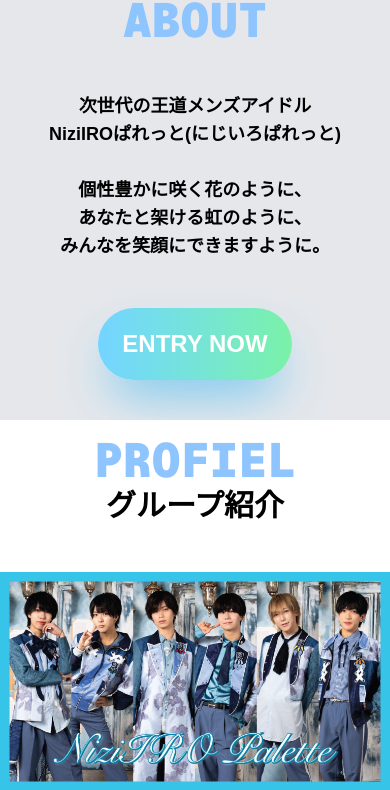
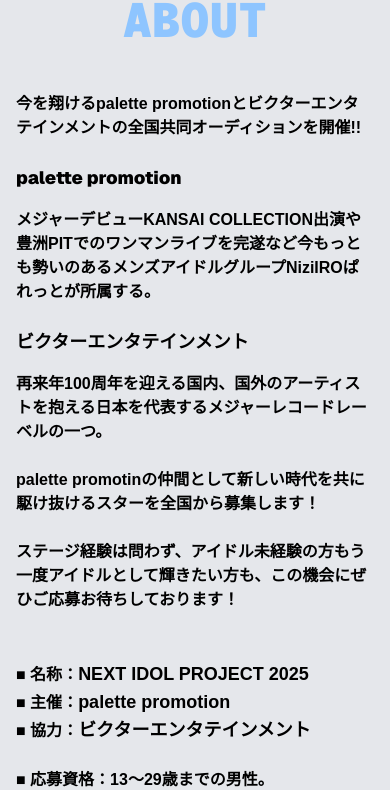
Before and after one commit to koushingnu/nizipro-kagalp, a Next.js app: page / in a window 390 px wide. Shown: the part 343-1133 px from the top of the page. Built offline with nearby package versions, Linux system fonts and the light colour scheme.

Commit message:
文言追加

```diff
--- a/src/app/page.tsx
+++ b/src/app/page.tsx
@@ -1,7 +1,7 @@
 import { Top } from "@/components/01_top";
 import { About } from "@/components/02_about";
-import {Profile} from "@/components/03_profile";
-import {Debut} from "@/components/04_profile_debut";
+import {Profile} from "@/components/04_profile";
+import {Project} from "@/components/03_about_project";
 import {Message} from "@/components/05_MESSAGE";
 import {Requirement} from "@/components/06_requirement";
 import {Last} from "@/components/07_last";
--- a/src/components/02_about.tsx
+++ b/src/components/02_about.tsx
@@ -9,13 +9,30 @@
 
             <div className="flex justify-center w-full">
                 <div className="max-w-3xl w-full px-4">
-                    <p className="text-black text-lg lg:text-2xl text-center py-4 font-black">
-                    次世代の王道メンズアイドル<br />
-                    NiziIROぱれっと(にじいろぱれっと)<br /><br />
+                    <p className="text-black text-base lg:text-lg text-left py-4 font-extrabold lg:font-bold">
+                        今を翔けるpalette promotionとビクターエンタテインメントの全国共同オーディションを開催!!<br /><br />
+                        <span className="font-sans text-lg lg:text-2xl font-black">palette promotion</span>
+                        <span className="block mt-4 lg:mt-6"></span>
+                        メジャーデビューKANSAI COLLECTION出演や豊洲PITでのワンマンライブを完遂など今もっとも勢いのあるメンズアイドルグループNiziIROぱれっとが所属する。<br /><br />
+                        <span className="font-sans text-lg lg:text-2xl font-black">ビクターエンタテインメント</span>
+                        <span className="block mt-4 lg:mt-6"></span>
+                        再来年100周年を迎える国内、国外のアーティストを抱える日本を代表するメジャーレコードレーベルの一つ。<br /><br />
+                        palette promotinの仲間として新しい時代を共に駆け抜けるスターを全国から募集します！<br /><br />
+                        ステージ経験は問わず、アイドル未経験の方もう一度アイドルとして輝きたい方も、この機会にぜひご応募お待ちしております！<br/><br/><br/>
 
-                    個性豊かに咲く花のように、<br />
-                    あなたと架ける虹のように、<br />
-                    みんなを笑顔にできますように。<br />
+                        ■ 名称：<span className="font-black text-lg">NEXT IDOL PROJECT 2025</span><br />
+                        ■ 主催：<span className="font-black text-lg">palette promotion </span><br />
+                        ■ 協力：<span className="font-black text-lg">ビクターエンタテインメント</span><br /><br />
+                        ■ 応募資格：13〜29歳までの男性。<br />
+                        ※プロダクションに所属していない方。<br />（もしくは事務所に所属している方でも事前に事務所の同意を得ている場合は可）<br /><br />
+
+
+                        【審査内容】
+                        <span className="block mt-4 lg:mt-6"></span>
+                        一次審査：書類選考<br />
+                        二次審査：歌唱審査・グループ面談<br />
+                        最終審査：グループパフォーマンス審査・個人面談
+
                     </p>
                 </div>
             </div>
--- a/src/components/04_profile_debut.tsx
+++ b/src/components/03_about_project.tsx
@@ -1,9 +1,6 @@
-export const Debut = () => {
+export const Project = () => {
     return (
-        <section className="relative w-full bg-gray-200">
-            <div>
-                <h1 className= "font-mono text-blue-300 text-5xl lg:text-6xl font-black flex justify-center pt-10">DEBUT</h1>
-            </div>
+        <section className="relative w-full bg-[#21C3C9]">
 
             <div className="pt-6 lg:pt-8"></div>
 
--- a/src/components/06_requirement.tsx
+++ b/src/components/06_requirement.tsx
@@ -73,11 +73,12 @@
                     詳細は通過者の方のみにご連絡致します。<br/>
                     ⇩<br/>
                     最終審査：歌唱/ダンスを含めた実技審査/個別面談<br/>
-                    審査日程：2025年12月20日,21日 東京 2日間にて実施<br/>
+                    審査日程：2025年12月20日,21日@東京 2日間にて実施<br/>
                     詳細は通過者の方のみにご連絡致します。<br/><br/>
                     ※最短でレッスンなど1月からの活動開始となる場合がございます。<br/>
                     ※グループ所属に際しての費用やレッスン費用などは一切必要ありません。<br/>
                     ※デビューに関して2026年春にステージデビューを予定しております。<br/>
+                    ※ビクターの選考基準を満たす応募者がいない場合、リリースを延期・中止する場合があります
                 </div>
             </div>
 
```
Also changed, not shown: src/components/04_profile.tsx (renamed from src/components/03_profile.tsx).
